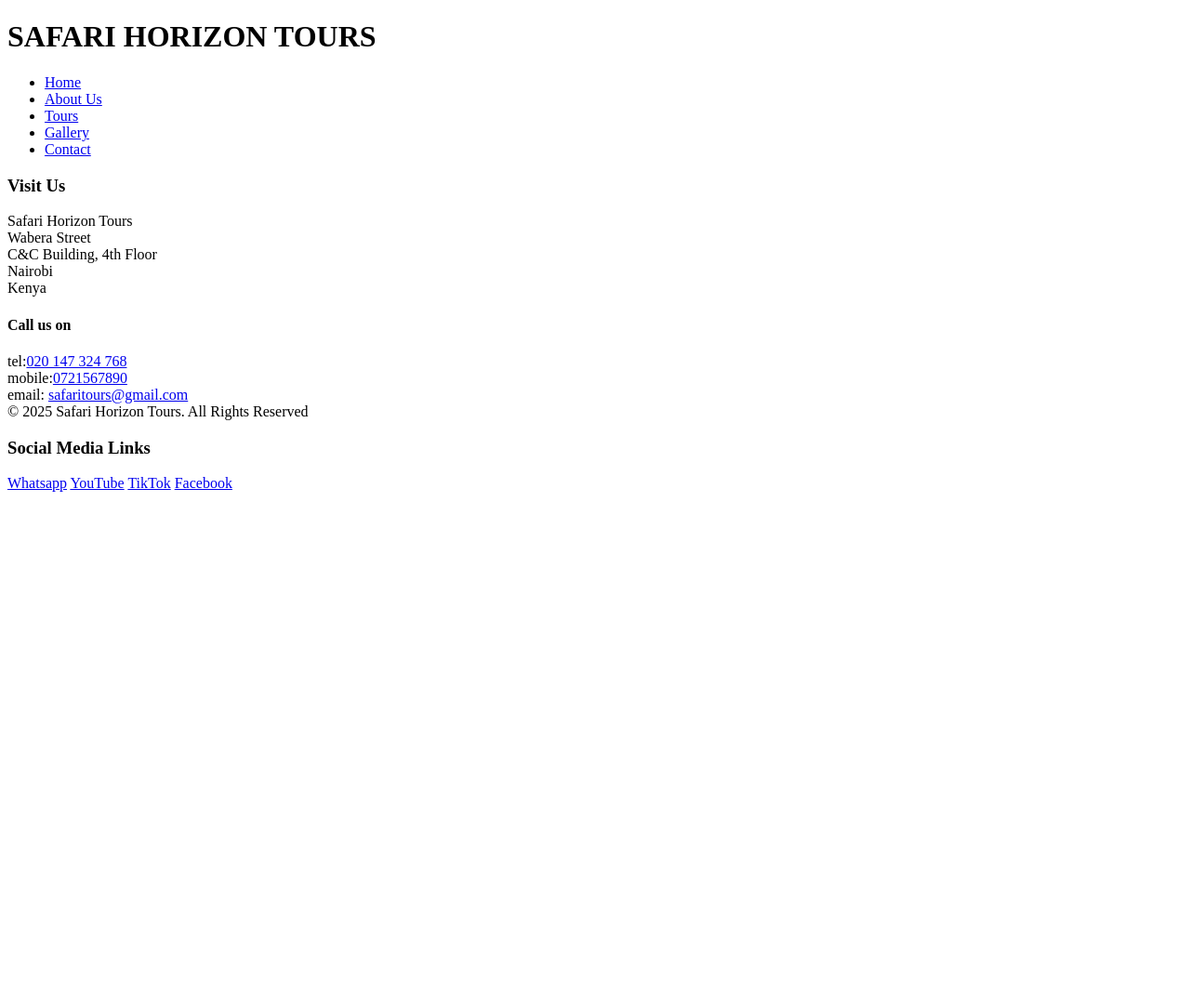
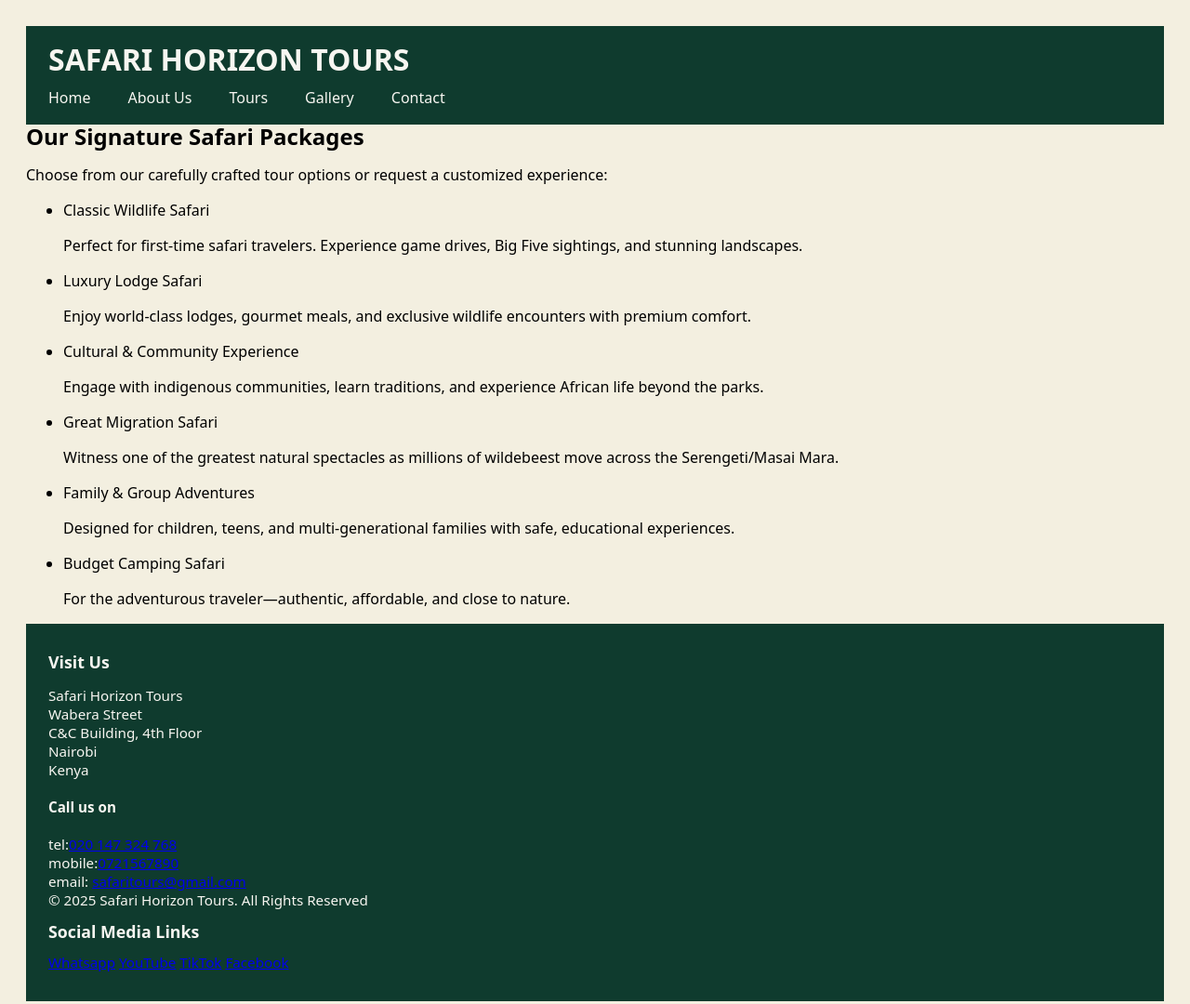
Before and after one commit to Mary-Samuela/Safari-Horizon-Tours, a plain HTML site: page tours.html in a window 1280 px wide. Shown: the whole page at 93% size. Before the commit the page ends 800 px from the top, so only its background shows below. Drawn offline with Linux system fonts and the light colour scheme.

Commit message:
comit changes

```diff
--- /dev/null
+++ b/style.css
@@ -0,0 +1,41 @@
+body {
+  font-family: system-ui, -apple-system, BlinkMacSystemFont, "Segoe UI", Roboto,
+    Oxygen, Ubuntu, Cantarell, "Open Sans", "Helvetica Neue", sans-serif;
+  padding: 20px;
+  background-color: #f3efe0;
+}
+header {
+  background-color: #0f3b2e;
+  color: #f7f6f1;
+  padding: 18px 24px;
+}
+h1,
+h2,
+h3 {
+  line-height: 1.12;
+  margin: 0 0 12px 0;
+}
+
+nav ul {
+  display: flex;
+  gap: 40px;
+  list-style: none;
+  padding: 0px;
+  margin: 0;
+}
+nav a {
+  color: #f7f6f1;
+  text-decoration: none;
+}
+nav a:hover {
+  color: #d99a3a;
+}
+h1 {
+  color: #f7f6f1;
+}
+footer {
+  background: #0f3b2e;
+  padding: 32px 24px;
+  font-size: 0.95rem;
+  color: #f7f6f1;
+}
--- a/tours.html
+++ b/tours.html
@@ -2,6 +2,7 @@
 <html lang="en">
   <head>
     <title>Safari Horizon Tours</title>
+    <link rel="stylesheet" href="style.css">
   </head>
   <body>
     <header>
@@ -19,6 +20,24 @@
         </ul>
       </nav>
     </header>
+    <h2>Our Signature Safari Packages</h2>
+    <p>Choose from our carefully crafted tour options or request a customized experience:</p>
+    <div>
+      <ul>
+        <li>Classic Wildlife Safari</li>
+        <p>Perfect for first-time safari travelers. Experience game drives, Big Five sightings, and stunning landscapes.</p>
+         <li>Luxury Lodge Safari</li>
+         <p>Enjoy world-class lodges, gourmet meals, and exclusive wildlife encounters with premium comfort.</p>
+          <li>Cultural & Community Experience</li>
+          <p>Engage with indigenous communities, learn traditions, and experience African life beyond the parks.</p>
+           <li>Great Migration Safari</li>
+           <p>Witness one of the greatest natural spectacles as millions of wildebeest move across the Serengeti/Masai Mara.</p>
+            <li>Family & Group Adventures</li>
+            <p>Designed for children, teens, and multi-generational families with safe, educational experiences.</p>
+             <li>Budget Camping Safari</li>
+             <p>For the adventurous traveler—authentic, affordable, and close to nature.</p>
+      </ul>
+    </div>
     <!-- Footer -->
     <footer>
         <h3>Visit Us</h3>
```
Also changed, not shown: about.html (+7 -4 lines), contact.html (+1 -0 lines), gallery.html (+9 -0 lines), index.html (+4 -1 lines), images/cultural.png (added), images/elephants.png (added), images/lodge.png (added), images/sunset.png (added), images/tourists.png (added).
